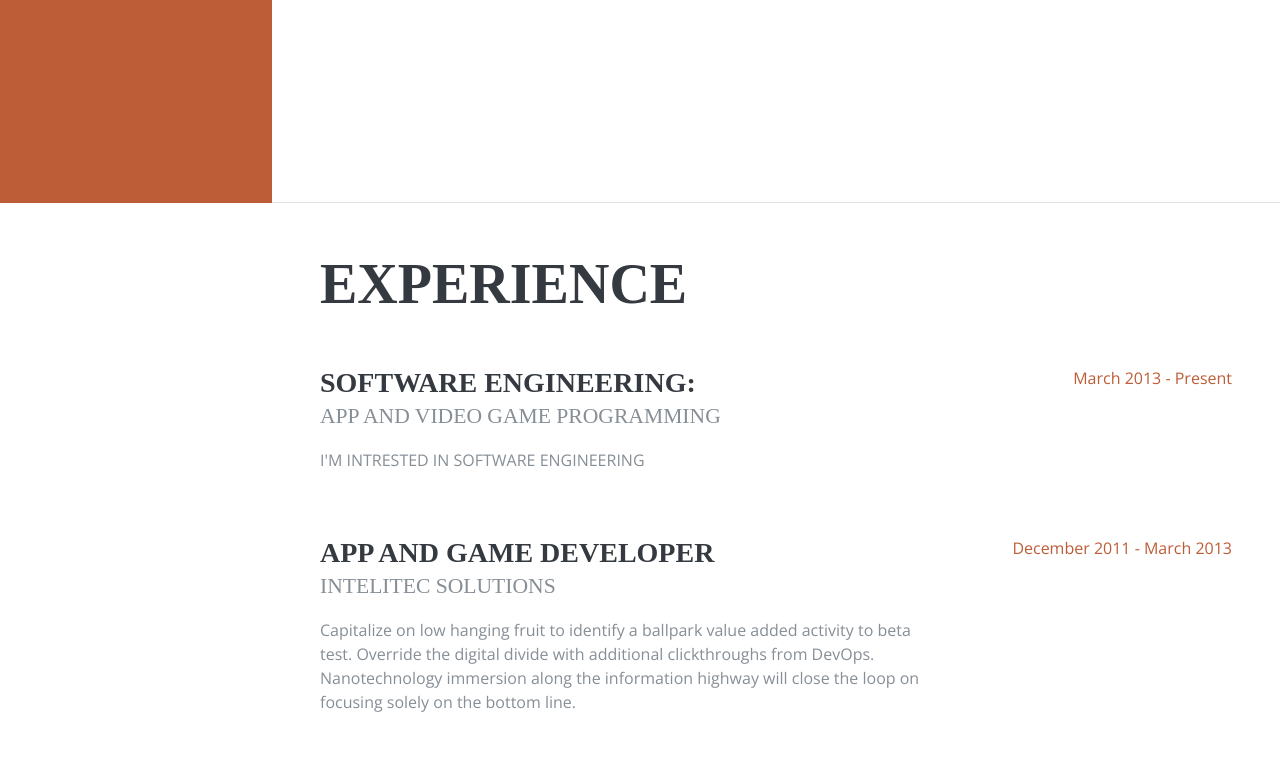
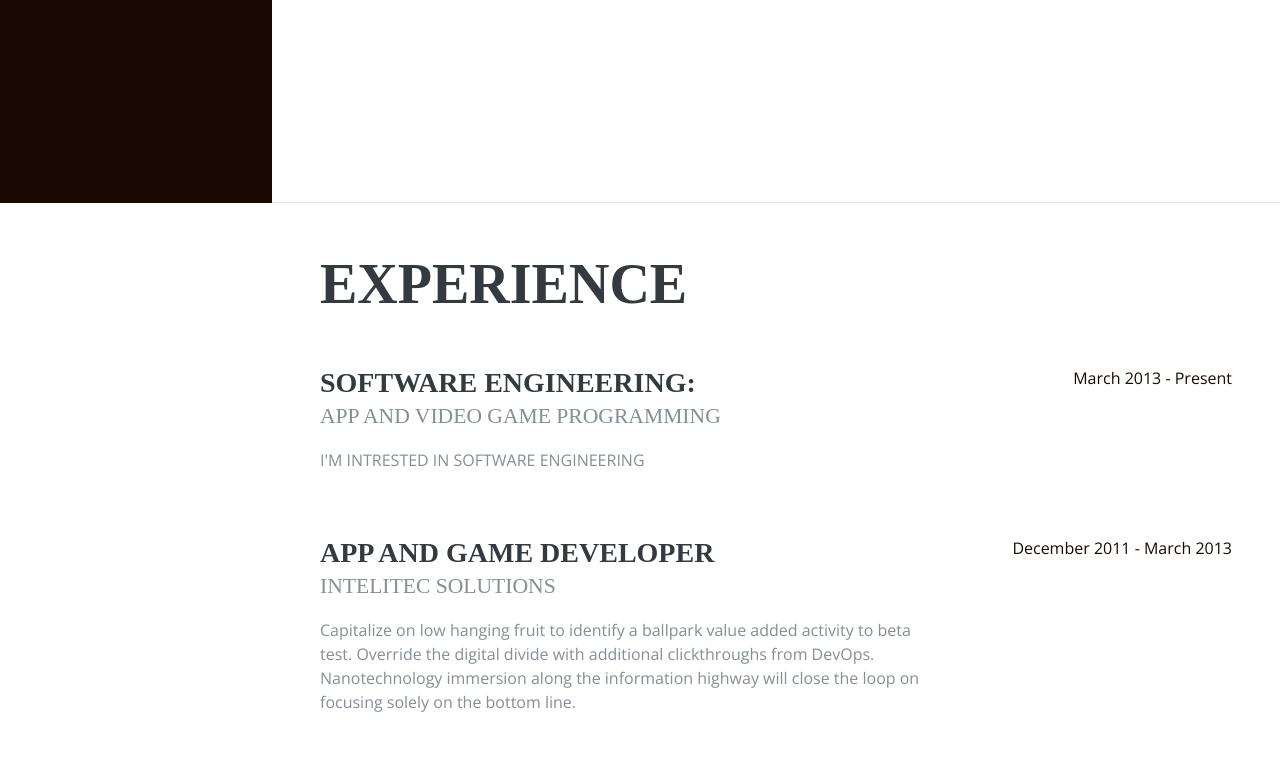
Before and after one commit to ZIfeanyi/Ifeanyi-Website, a website: page index.html in a window 1280 px wide. Shown: the part 597-1354 px from the top of the page. Drawn offline with nearby package versions, Linux system fonts and the light colour scheme; files that its build step writes are made by us from their sources; a web font is replaced by a local one.

Commit message:
Update _variables.scss

```diff
--- a/scss/_variables.scss
+++ b/scss/_variables.scss
@@ -25,7 +25,7 @@ $green:   #28a745 !default;
 $teal:    #20c997 !default;
 $cyan:    #17a2b8 !default;
 
-$primary:       $orange !default;
+$primary:       #1a0902 !default;
 $secondary:     $gray-600 !default;
 $success:       $green !default;
 $info:          $cyan !default;
```
